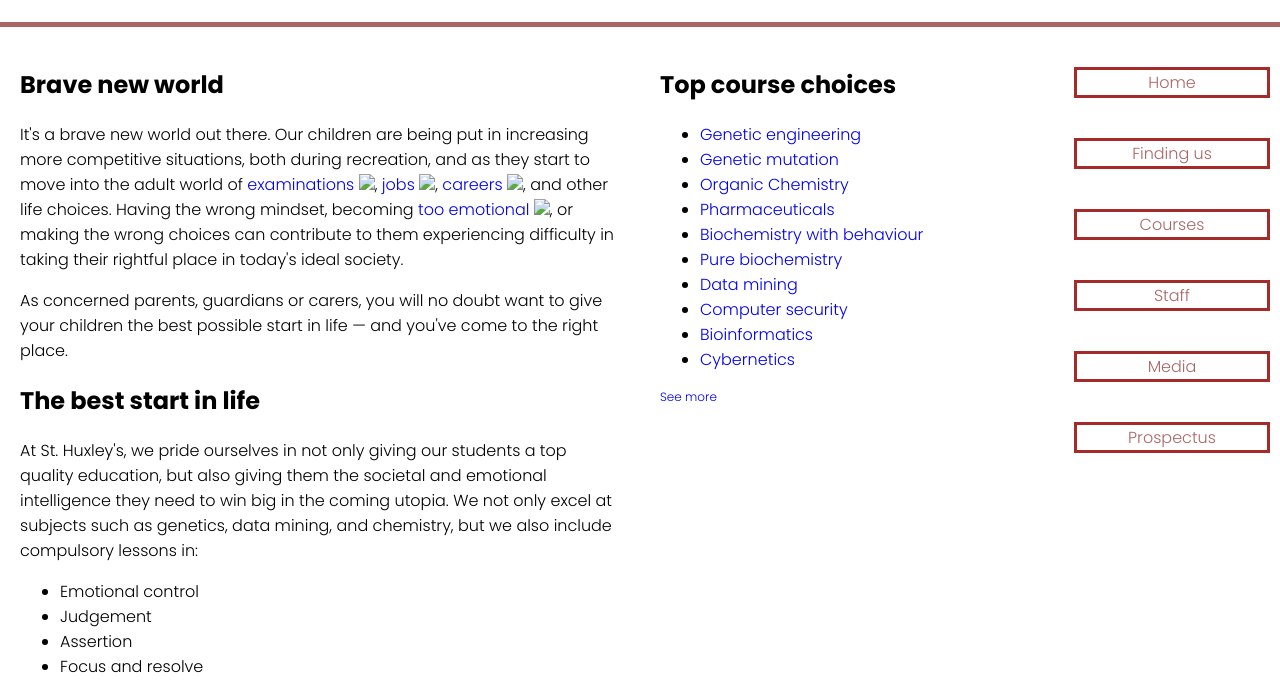
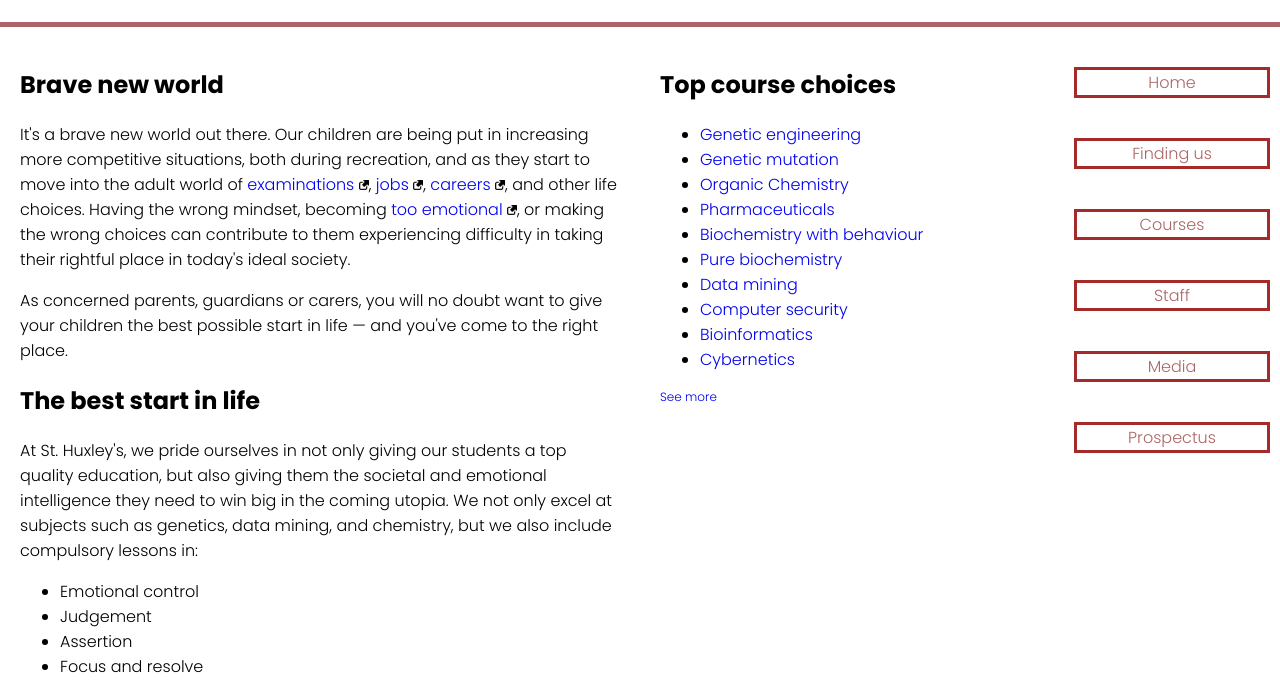
Before and after one commit to Emil-Binoy/collage-web-demo, a plain HTML site: page index.html in a window 1280 px wide. Shown: the part 114-800 px from the top of the page. Drawn offline with Linux system fonts and the light colour scheme; the site is published under a folder, as on GitHub Pages, so addresses that start at the root find nothing; a web font is replaced by a local one.

Commit message:
fixed img

```diff
--- a/index.html
+++ b/index.html
@@ -15,7 +15,7 @@
   <section>
       <h2>Brave new world</h2>
 
-      <p>It's a brave new world out there. Our children are being put in increasing more competitive situations, both during recreation, and as they start to move into the adult world of <a href="https://en.wikipedia.org/wiki/Examination">examinations <img src="/assets/images/external-link-52.png"></a>, <a href="https://en.wikipedia.org/wiki/Jobs">jobs <img src="/assets/images/external-link-52.png"></a>, <a href="https://en.wikipedia.org/wiki/Career">careers <img src="/assets/images/external-link-52.png"></a>, and other life choices. Having the wrong mindset, becoming <a href="https://en.wikipedia.org/wiki/Emotion">too emotional <img src="/assets/images/external-link-52.png"></a>, or making the wrong choices can contribute to them experiencing difficulty in taking their rightful place in today's ideal society.</p>
+      <p>It's a brave new world out there. Our children are being put in increasing more competitive situations, both during recreation, and as they start to move into the adult world of <a href="https://en.wikipedia.org/wiki/Examination">examinations <img src="assets/images/external-link-52.png"></a>, <a href="https://en.wikipedia.org/wiki/Jobs">jobs <img src="assets/images/external-link-52.png"></a>, <a href="https://en.wikipedia.org/wiki/Career">careers <img src="assets/images/external-link-52.png"></a>, and other life choices. Having the wrong mindset, becoming <a href="https://en.wikipedia.org/wiki/Emotion">too emotional <img src="assets/images/external-link-52.png"></a>, or making the wrong choices can contribute to them experiencing difficulty in taking their rightful place in today's ideal society.</p>
 
       <p>As concerned parents, guardians or carers, you will no doubt want to give your children the best possible start in life — and you've come to the right place.</p>
 
@@ -77,7 +77,7 @@
 
     <p>&copy; 2016 St Huxley's Community College</p>
 
-  </footer>
+  </footer>z
 
   </body>
 </html>
```
